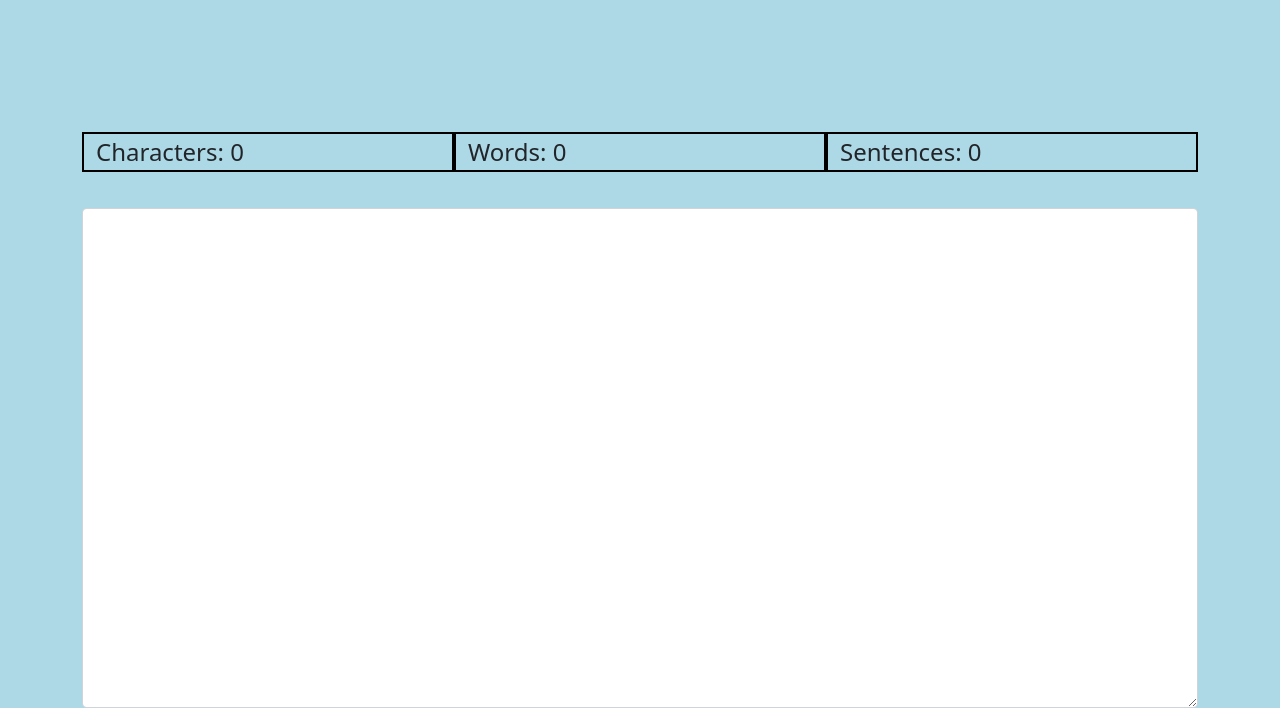
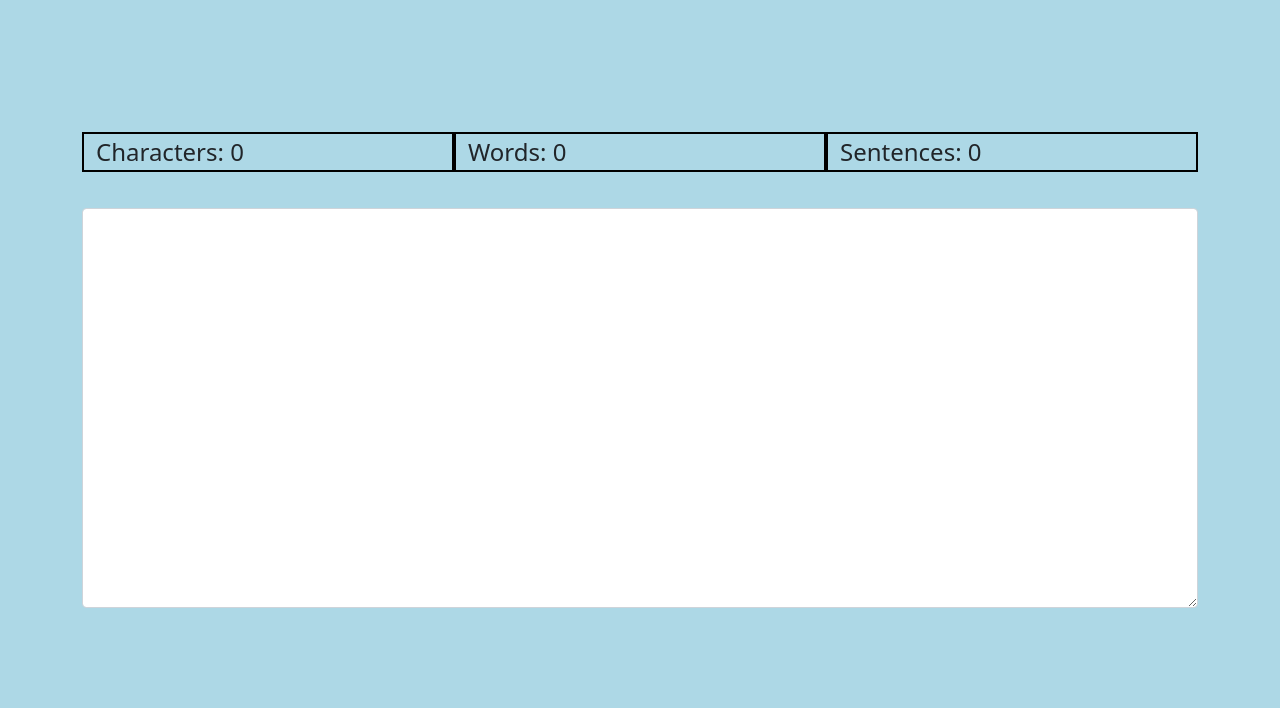
Before and after one commit to prasanthmps/wordCount, a plain HTML site: page index.html in a window 1280 px wide. Shown: the part 124-832 px from the top of the page. After the commit the page ends 800 px from the top, so only its background shows below. Drawn offline with nearby package versions, Linux system fonts and the light colour scheme.

Commit message:
Update index.html

```diff
--- a/index.html
+++ b/index.html
@@ -33,7 +33,7 @@
             </div>
         </div>
         <div class="form-floating">
-            <textarea class="form-control" placeholder="Leave a comment here" id="floatingTextarea2" style="height: 500px"></textarea>
+            <textarea class="form-control" placeholder="Leave a comment here" id="floatingTextarea2" style="height: 400px"></textarea>
             <label for="floatingTextarea2"></label>
         </div>
     </div>
```
